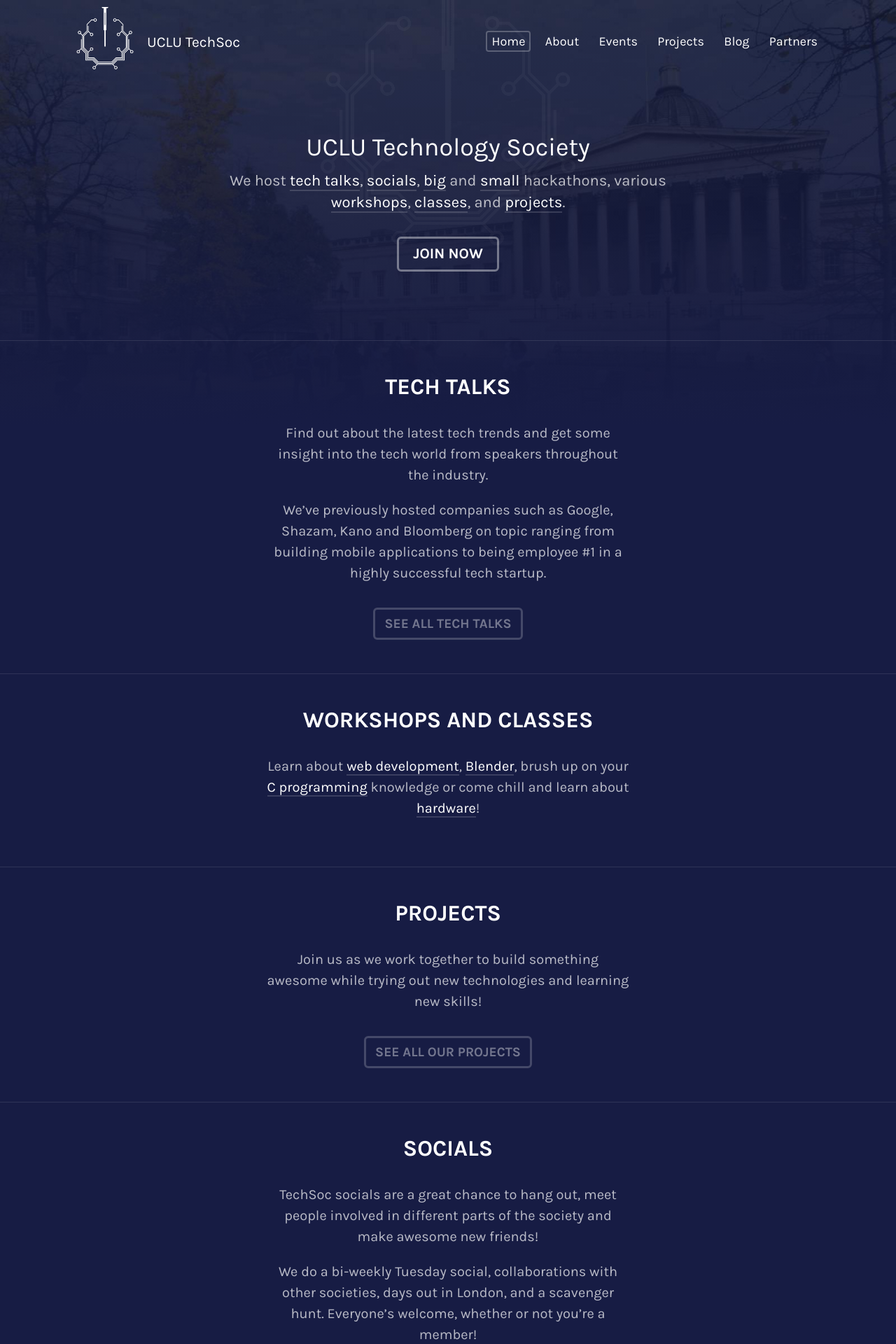
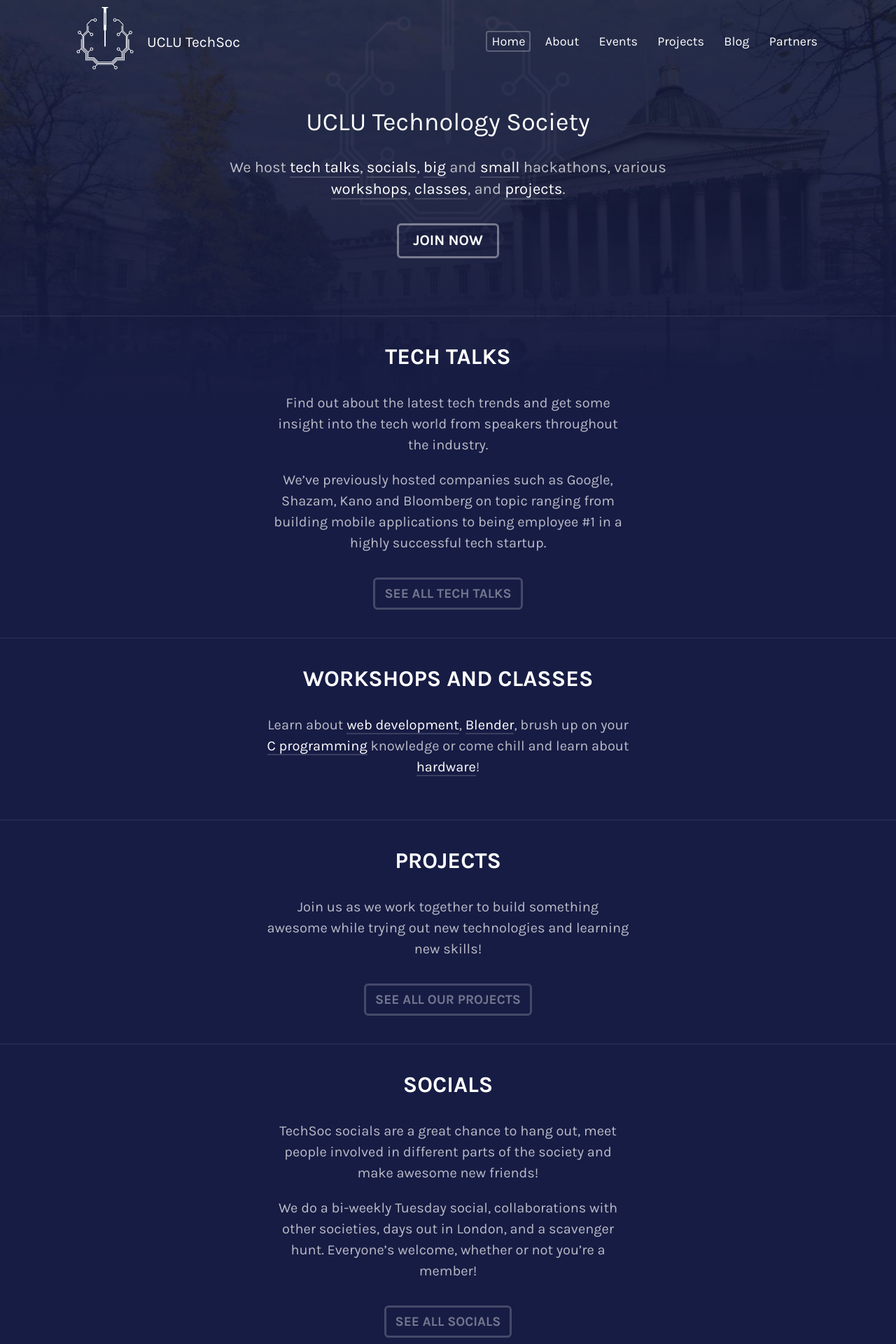
Before and after one commit to danielgavrilov/techsoc, a Jekyll site: the page built from index.html, in a window 1280 px wide. Shown: the top 1920 px of the page at 70% size. Built offline with Jekyll 4.4.1, drawn with Linux system fonts in a browser that asks for light colours; nearby versions of some CDN libraries.

Commit message:
Update CSS

```diff
--- a/assets/css/main.css
+++ b/assets/css/main.css
@@ -987,7 +987,7 @@
 
 .page-heading:first-child { margin-top: 0; }
 
-.homepage section { padding: 3em 0; text-align: center; border-top: 1px solid rgba(255, 255, 255, 0.1); }
+.homepage section { padding: 2.5em 0; text-align: center; border-top: 1px solid rgba(255, 255, 255, 0.1); }
 
 .homepage section:last-of-type { border-bottom: 1px solid rgba(255, 255, 255, 0.1); }
 
@@ -999,7 +999,9 @@
 
 .homepage section .button:hover { color: white; border-color: white; }
 
-.homepage .masthead { text-align: center; padding: 3em 0; }
+.homepage .masthead { text-align: center; padding: 2em 0; }
+
+.homepage .masthead h1 { font-size: 36px; font-weight: normal; margin: 0 0 .75em; }
 
 .homepage .masthead .intro { font-size: 1.375em; color: rgba(255, 255, 255, 0.7); }
 
@@ -1019,13 +1021,13 @@
 
 .homepage .partner:hover img { opacity: 1; }
 
-.posts-list { list-style-type: none; margin: 0; padding: 0; }
-
-.post-overview a { display: block; border: 3px solid rgba(255, 255, 255, 0.2); border-radius: 10px; margin-bottom: 20px; padding: 22px 25px; color: white; }
-
-.post-overview a:hover { border-color: white; color: white; }
-
-.post-overview .title { font-size: 22px; font-weight: 700; line-height: 1.2; margin: 0 0 .25em; padding: 0; }
+.posts-list { list-style-type: none; margin: 0 0 2em; padding: 0; }
+
+.post-overview a { display: block; padding: 18px 0; color: rgba(255, 255, 255, 0.9); border-bottom: 1px solid rgba(255, 255, 255, 0.1); }
+
+.post-overview a:hover { color: white; }
+
+.post-overview .title { font-size: 22px; font-weight: 400; line-height: 1.2; margin: 0 0 .25em; padding: 0; }
 
 .post-overview .metadata { font-size: 16px; font-weight: 400; text-transform: uppercase; line-height: 26px; margin-top: .35em; color: rgba(255, 255, 255, 0.5); -webkit-transition: color 200ms linear; transition: color 200ms linear; }
 
```
Also changed, not shown: 1 other file.
